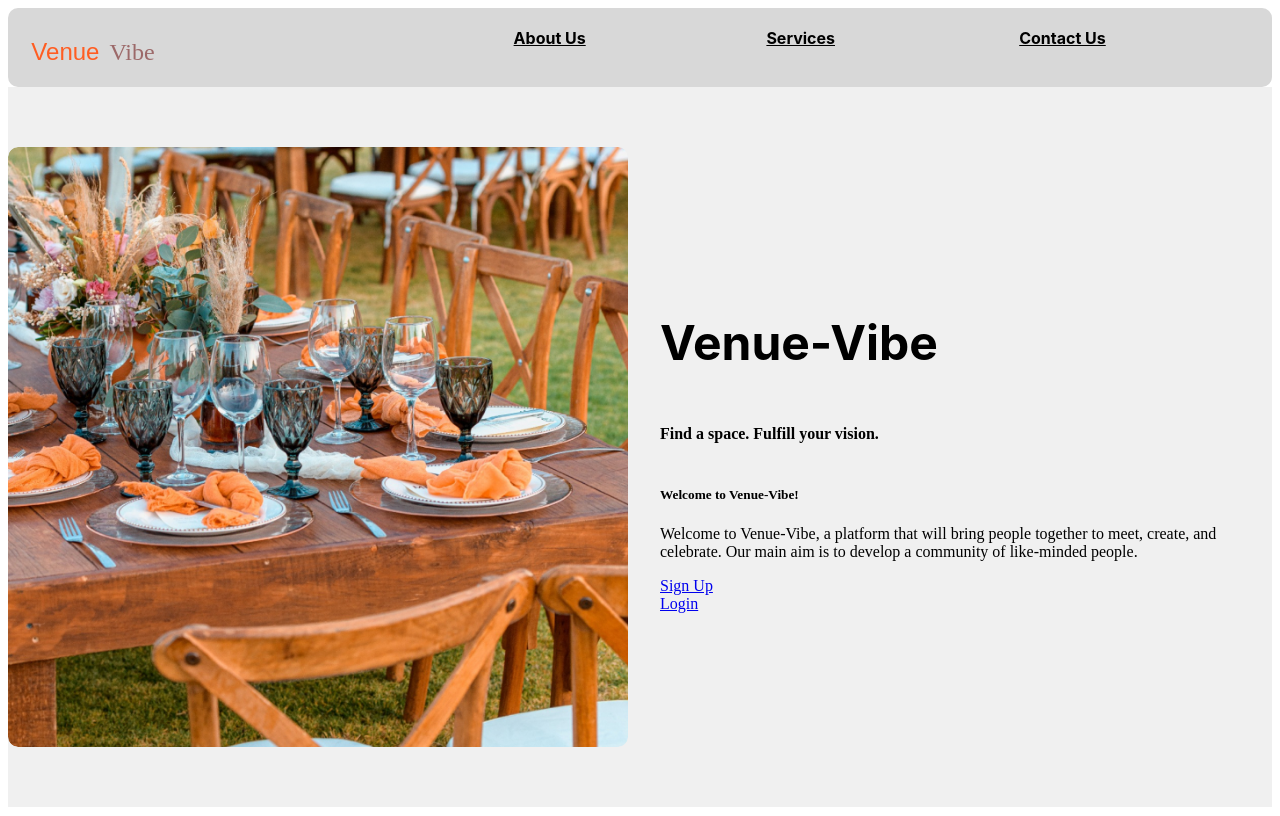
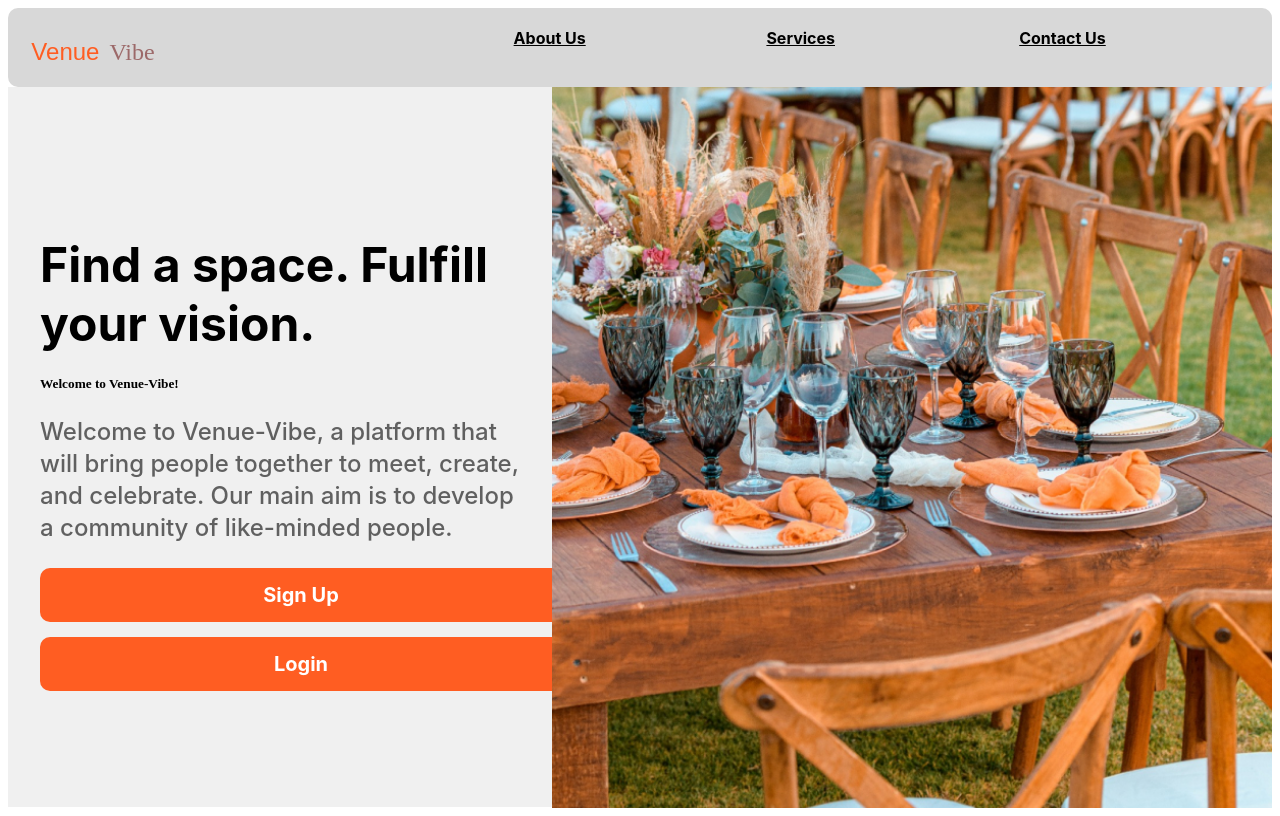
Before and after one commit to kenmusau/venueVibe-client, a React (Create React App) app: page / in a window 1280 px wide. Built offline with nearby package versions, Linux system fonts and the light colour scheme; a small style sheet from the web is missing.

Commit message:
update homepage

```diff
--- a/src/components/Homepage/Home.css
+++ b/src/components/Homepage/Home.css
@@ -1,34 +1,52 @@
-.home-container {
-    display: flex;
-    justify-content: space-between;
-    align-items: center;
-    padding: 2%;
-  }
+.container {
+  background-color: #f0f0f0;
+  display: flex;
+  align-items: center;
+  height: 90vh;
+}
 
-  .image-container {
-    flex: 1;
-    max-width: 100%;
-    height: 600px;
-    overflow: hidden;
-  }
+/* Image Styles */
+.image-container {
+  width: 720px;
+  height: 837px;
+  flex-shrink: 0;
+  border-radius: 10px;
+  background-position: 50% 50%;
+  background-size: cover;
+}
 
-  .image-container img {
-    width: 100%;
-    height: 100%;
-    object-fit: cover;
-  }
+/* Text Styles */
+.text-container {
+  flex: 1 1;
+  max-width: 50%;
+  padding-left: 20px;
+  width: 50%;
+  padding: 20px;
+  box-sizing: border-box;
+  margin-left: 12px;
+}
 
-  .text-container {
-    flex: 1;
-    max-width: 50%;
-    padding-left: 20px;
-  }
+.title {
+  color: #000;
+  font-family: 'Inter';
+  font-size: 2rem;
+  font-weight: 700;
+  overflow-wrap: break-word;
+}
 
-  @media (max-width: 768px) {
-    .home-container {
-      flex-direction: column;
-    }
+.description {
+  color: rgba(0, 0, 0, 0.60);
+  font-family: 'Inter';
+  font-size: 30px;
+  font-style: normal;
+  font-weight: 300;
+  line-height: 40px;
+}
 
+.full-screen {
+  height: 100vh;
+  overflow: hidden;
+}
 
     .custom-button {
       width: 100%;
@@ -53,4 +71,3 @@
       font-weight: 700;
       word-wrap: break-word;
     }
-  }
--- a/src/components/Homepage/Home.js
+++ b/src/components/Homepage/Home.js
@@ -5,39 +5,24 @@ import { Link } from 'react-router-dom';
 import '../Homepage/Home.css';
 import images1 from '../../images/img1.jpg';
 
-
 function Home() {
   const { currentUser } = useContext(UserContext);
 
   return (
-    <div>
+    <div className="full-screen">
       <Navbar />
+      <div className="container mx-auto text-center flex items-center justify-center flex-col h-full">
+        <div className="text-container">
+          <h1 className="title" style={{ color: 'black', fontSize: '3rem', fontFamily: 'Inter', fontWeight: '700', wordWrap: 'break-word',  marginBottom: '0'}}>
+          Find a space. Fulfill your vision.
+          </h1>
 
-      <div className="container mx-auto text-center flex flex-col items-center justify-center">
-        <div className="image-container">
-          <img
-            style={{
-              width: '100%',
-              height: '100%',
-              background: 'linear-gradient(0deg, #D9D9D9 0%, #D9D9D9 100%)',
-              borderRadius: 10,
-            }}
-            src={images1}
-            alt="Placeholder Image"
-          />
-        </div>
-
-        <div className="text-container">
-          <h1 className="title pt-4">Venue-Vibe</h1>
-          <h4 className="subtitle mt-2">
-            Find a space. Fulfill your vision.
-          </h4>
           {currentUser ? (
             <h2 className="mt-5">Welcome back, {currentUser.firstName}!</h2>
           ) : (
             <div>
               <h5 className="mt-3 mb-3">Welcome to Venue-Vibe!</h5>
-              <p>
+              <p className="description" style={{ color: 'rgba(0, 0, 0, 0.60)', fontSize: '1.5rem', fontFamily: 'Inter', fontWeight: '500', lineHeight: '2rem', wordWrap: 'break-word' }}>
                 Welcome to Venue-Vibe, a platform that will bring people together to meet, create, and celebrate. Our main aim is to develop a community of like-minded people.
               </p>
               <Link to="/signup" className="custom-button">
@@ -49,6 +34,16 @@ function Home() {
             </div>
           )}
         </div>
+
+        <div className="container mx-auto text-center flex flex-col items-center justify-center">
+          <div className="image-container">
+            <img
+              src={images1}
+              alt="Image Placeholder"
+              style={{ width: '100%', height: '100%', background: 'linear-gradient(0deg, #D9D9D9 0%, #D9D9D9 100%)', borderRadius: 10 }}
+            />
+          </div>
+        </div>
       </div>
     </div>
   );
--- a/src/components/landingpage/ContactUs.js
+++ b/src/components/landingpage/ContactUs.js
@@ -15,7 +15,7 @@ function ContactUs() {
             Contact Us
           </h2>
           <div style={{ width: '50%', height: '4px', background: 'black',  margin: '5px 20%', marginLeft: '5px' }}></div>
-          <p className="description" style={{ color: 'rgba(0, 0, 0, 0.60)', fontSize: '1.5rem', fontFamily: 'Inter', fontWeight: '500', lineHeight: '2rem', wordWrap: 'break-word' }}>
+          <p className="description" style={{ color: 'rgba(0, 0, 0, 0.60)', fontSize: '1.5rem', fontFamily: 'Inter', fontWeight: '300', lineHeight: '2rem', wordWrap: 'break-word' }}>
             Feel free to reach out to us for any inquiries or feedback. We are here to assist you.
           </p>
           < AdditionalContent />
```
